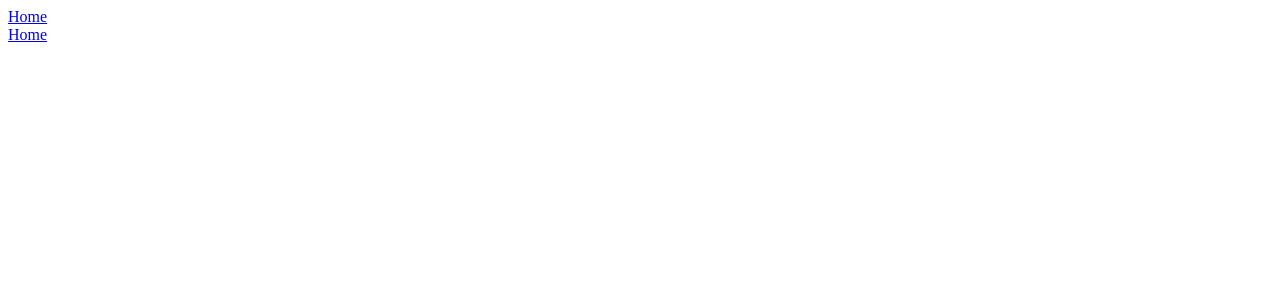
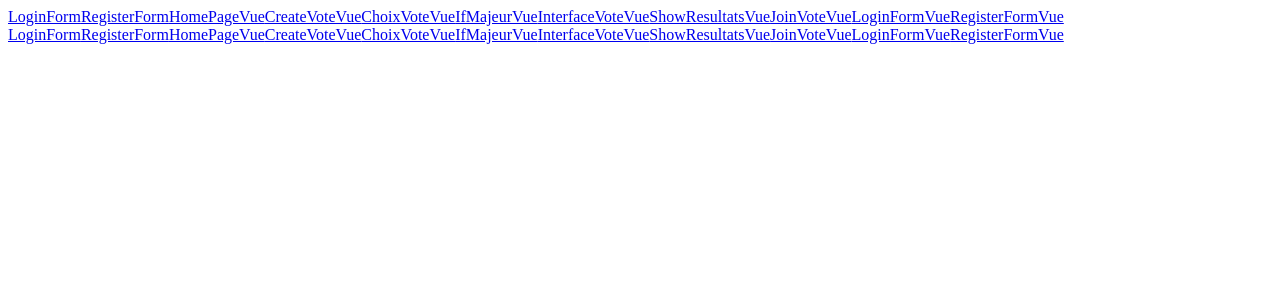
Before and after one commit to Aabzyx/SoftEng_ESILV_A4, a Vue app in the folder code/Frontend/: page / in a window 1280 px wide. Before the commit this address had no page. Shown: the top 300 px of the page. Built offline with nearby package versions, Linux system fonts and the light colour scheme; the HTML template or start-up script is replaced by a standard one.

Commit message:
Update Header.vue
toutes les routes dans le header

```diff
--- a/code/Frontend/src/components/Header.vue
+++ b/code/Frontend/src/components/Header.vue
@@ -1,8 +1,17 @@
 <template>
   <div>
     <nav>
-            <router-link class="btn btn-primary" to="/Home" >Home</router-link>
-
+            <router-link class="btn btn-primary" to="/LoginForm" >LoginForm</router-link>
+            <router-link class="btn btn-primary" to="/RegisterForm" >RegisterForm</router-link>
+            <router-link class="btn btn-primary" to="/HomePageVue" >HomePageVue</router-link>
+            <router-link class="btn btn-primary" to="/CreateVoteVue" >CreateVoteVue</router-link>
+            <router-link class="btn btn-primary" to="/ChoixVoteVue" >ChoixVoteVue</router-link>
+            <router-link class="btn btn-primary" to="/IfMajeurVue" >IfMajeurVue</router-link>
+            <router-link class="btn btn-primary" to="/InterfaceVoteVue" >InterfaceVoteVue</router-link>
+            <router-link class="btn btn-primary" to="/ShowResultatsVue" >ShowResultatsVue</router-link>
+            <router-link class="btn btn-primary" to="/JoinVoteVue" >JoinVoteVue</router-link>
+            <router-link class="btn btn-primary" to="/LoginFormVue" >LoginFormVue</router-link>
+            <router-link class="btn btn-primary" to="/RegisterFormVue" >RegisterFormVue</router-link>
     </nav>
   </div>
   <router-view/>
```
